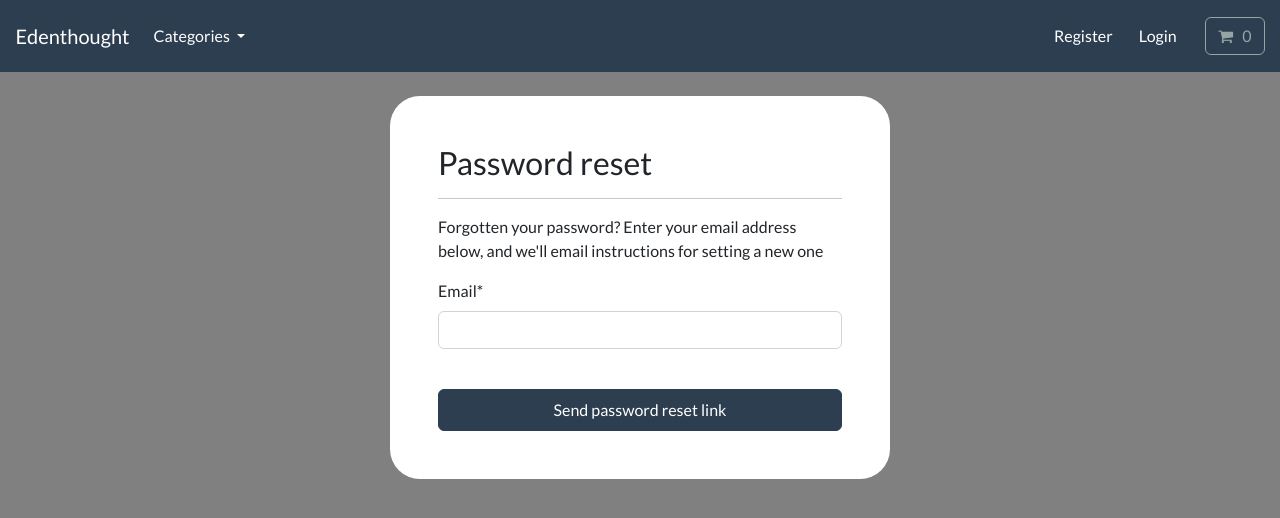
After one commit to petrukv/E-commerceStore, a Django app: page /account/reset_password in a window 1280 px wide. The commit adds this page. Shown: the top 518 px of the page. Run offline with Django 5.2, Linux system fonts and the light colour scheme; data that the repository does not hold is empty; some libraries are stand-ins or nearby versions.

Commit message:
Implemented resetting password

```diff
--- a/ecommerce/account/templates/account/my-login.html
+++ b/ecommerce/account/templates/account/my-login.html
@@ -27,7 +27,7 @@
                 <div class="text-center">
                     <a href="{% url 'register' %}"> Don't have an account? </a>
                     <br> <br>
-                    {% comment %} <a href="{% url 'reset_password' %}"> Forgotten your password? </a {% endcomment %}
+                    <a href="{% url 'reset_password' %}"> Forgotten your password? </a
                 </div>
             </form>
         </div>
--- /dev/null
+++ b/ecommerce/account/templates/account/password/password-reset.html
@@ -0,0 +1,25 @@
+{% include "store/base.html" %}
+{% load static %}
+{% load crispy_forms_tags %}
+
+{% block content %}
+    <style>
+        body{
+            background-color: gray;
+        }
+    </style>
+    <br>
+    <div class="container bg-white shadow-md p-5 form-layout">
+        <h3> Password reset </h3>
+        <hr>
+        <p> Forgotten your password? Enter your email address below,
+            and we'll email instructions for setting a new one
+        </p>
+        <form method="post">
+            {% csrf_token %}
+            {{form|crispy}}
+            <br>
+            <button type="submit" class="btn btn-primary navbar-btn text-white w-100 p-2"> Send password reset link </button>
+        </form>
+    </div>
+{% endblock %}
--- a/ecommerce/account/urls.py
+++ b/ecommerce/account/urls.py
@@ -1,3 +1,4 @@
+from django.contrib.auth import views as auth_views
 from django.urls import path
 
 from . import views
@@ -14,6 +15,8 @@ urlpatterns = [
     path('dashboard', views.dashboard, name='dashboard'),
     path('profile-management', views.profile_management, name='profile-management'),
     path('delete-account', views.delete_account, name='delete-account'),
-
-
+    path('reset_password', auth_views.PasswordResetView.as_view(template_name="account/password/password-reset.html"), name='reset_password'),
+    path('reset_password_sent', auth_views.PasswordResetDoneView.as_view(template_name="account/password/password-reset-sent.html"), name='password_reset_done'),
+    path('reset/<uidb64>/<token>/', auth_views.PasswordResetConfirmView.as_view(template_name="account/password/password-reset-form.html"), name='password_reset_confirm'),
+    path('reset_password_complete', auth_views.PasswordResetCompleteView.as_view(template_name="account/password/password-reset-complete.html"), name='password_reset_complete'),
 ]
--- a/ecommerce/ecommerce/settings.py
+++ b/ecommerce/ecommerce/settings.py
@@ -146,10 +146,10 @@ MEDIA_ROOT = os.path.join(BASE_DIR,'store', 'static', 'ecommerce', 'media')
 
 DEFAULT_AUTO_FIELD = 'django.db.models.BigAutoField'
 
-EMAIL_BACKEND = 'account.backend.email_backend.EmailBackend'
+EMAIL_BACKEND = 'django.core.mail.backends.console.EmailBackend'
 EMAIL_HOST = 'smtp.gmail.com'
 EMAIL_PORT = '587'
-EMAIL_USE_TLS = 'False'
+EMAIL_USE_TLS = 'True'
 
 EMAIL_HOST_USER = 'testdjangoooo@gmail.com' # - Enter your GMAIL address # The host email that sends password reset emails
 EMAIL_HOST_PASSWORD = 'oilpxjpvtuvgeucu' # - Enter your app password
```
Also changed, not shown: ecommerce/account/templates/account/password/password-reset-complete.html (added, +18 -0 lines), ecommerce/account/templates/account/password/password-reset-form.html (added, +25 -0 lines), ecommerce/account/templates/account/password/password-reset-sent.html (added, +19 -0 lines).
